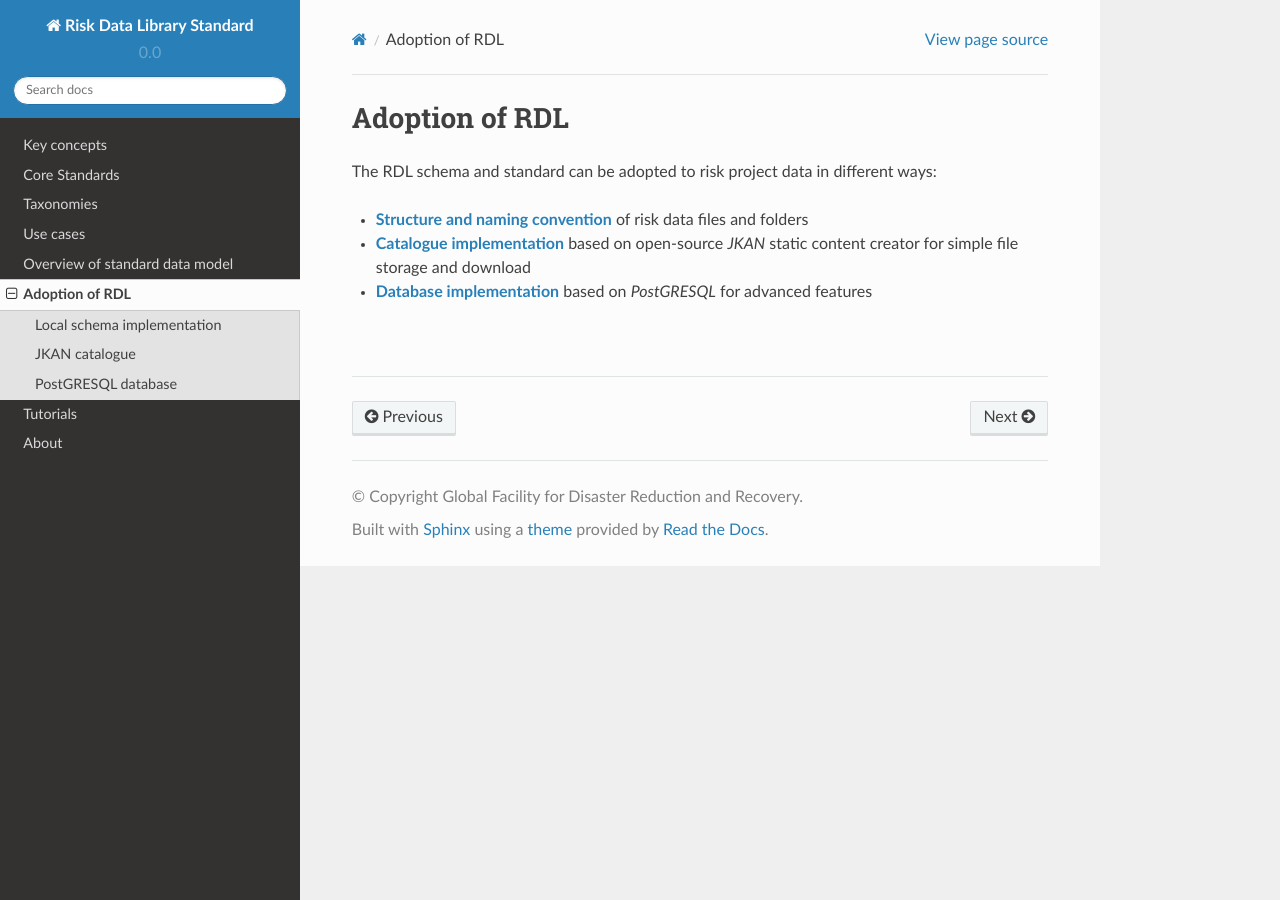
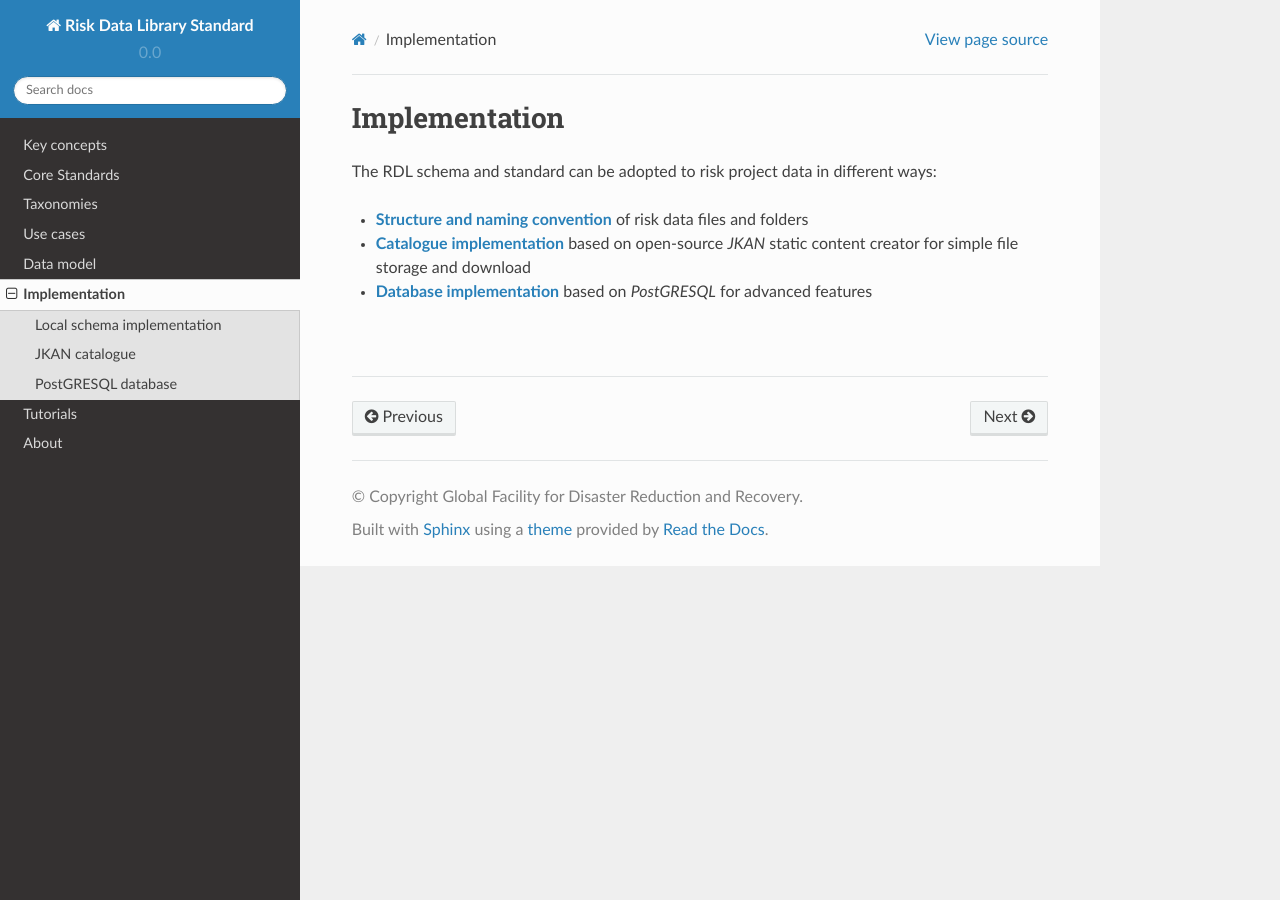
Before and after one commit to GFDRR/rdl-standard, a Sphinx documentation site: the page built from docs/implementation/index.md, in a window 1280 px wide. Built offline with Sphinx 7.4.7 and the Read the Docs theme 2.0.0, drawn with Linux system fonts in a browser that asks for light colours.

Commit message:
docs: Update page titles for navigation menu

```diff
--- a/docs/data_model/index.md
+++ b/docs/data_model/index.md
@@ -1,4 +1,4 @@
-# Overview of standard data model
+# Data model
 
 Following [key concepts](../keyconcepts.md), the Risk Data Library Standard schema includes four components:
 
--- a/docs/implementation/index.md
+++ b/docs/implementation/index.md
@@ -1,4 +1,4 @@
-# Adoption of RDL
+# Implementation
 
 The RDL schema and standard can be adopted to risk project data in different ways:
 
```
